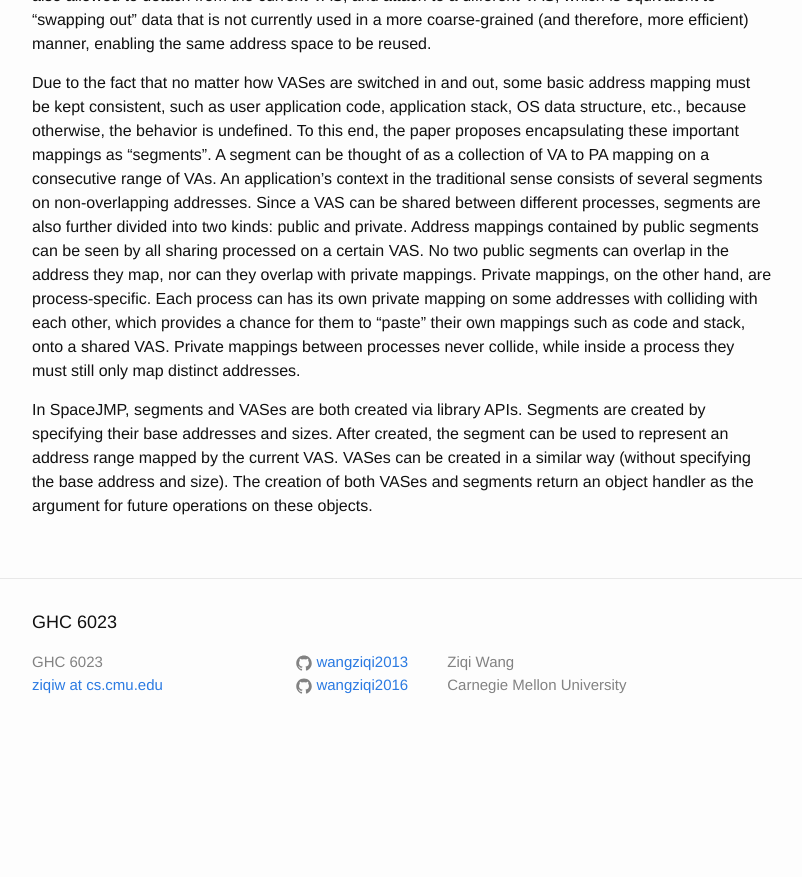
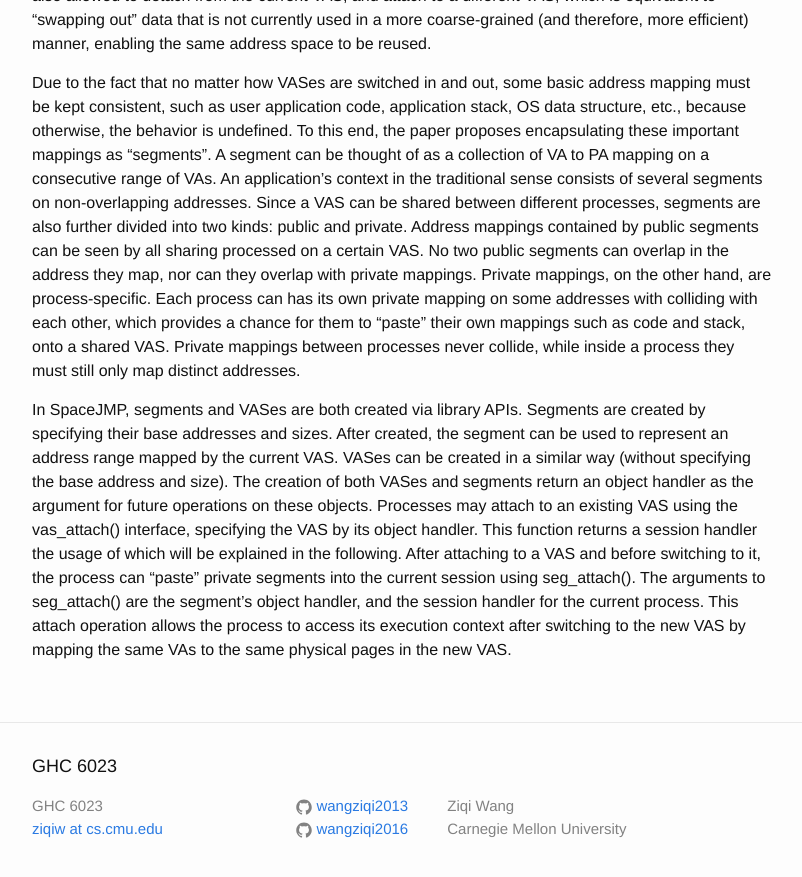
Before and after one commit to wangziqi2013/wangziqi2013.github.io, a Jekyll site: the page built from _posts/2019-08-23-SpaceJMP.markdown, in a window 1280 px wide and 900 px high, scrolled down 1123 px. Shown: the top 877 px of the window, without its empty margins (238-1040 px from the left). Built offline with Jekyll 4.4.1, drawn with Linux system fonts in a browser that asks for light colours; before the commit the page ends 1879 px from its top, so only the background shows below that.

Commit message:
Adding seg_attach

```diff
--- a/_posts/2019-08-23-SpaceJMP.markdown
+++ b/_posts/2019-08-23-SpaceJMP.markdown
@@ -54,4 +54,9 @@ still only map distinct addresses.
 In SpaceJMP, segments and VASes are both created via library APIs. Segments are created by specifying their base addresses
 and sizes. After created, the segment can be used to represent an address range mapped by the current VAS. VASes can be
 created in a similar way (without specifying the base address and size). The creation of both VASes and segments return
-an object handler as the argument for future operations on these objects.
+an object handler as the argument for future operations on these objects. Processes may attach to an existing VAS using
+the vas_attach() interface, specifying the VAS by its object handler. This function returns a session handler the usage
+of which will be explained in the following. After attaching to a VAS and before switching to it, the process can "paste"
+private segments into the current session using seg_attach(). The arguments to seg_attach() are the segment's object handler,
+and the session handler for the current process. This attach operation allows the process to access its execution context
+after switching to the new VAS by mapping the same VAs to the same physical pages in the new VAS.
```
